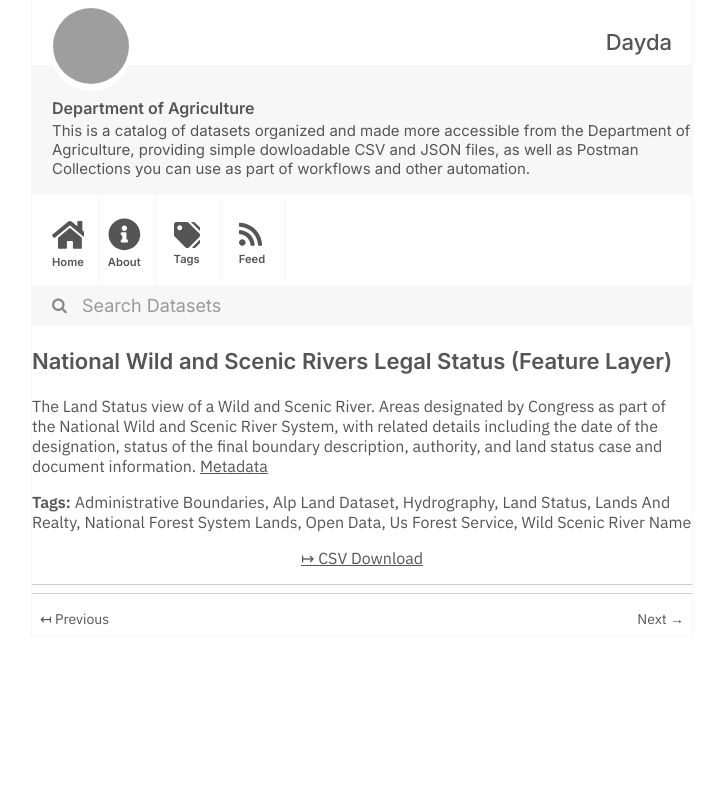
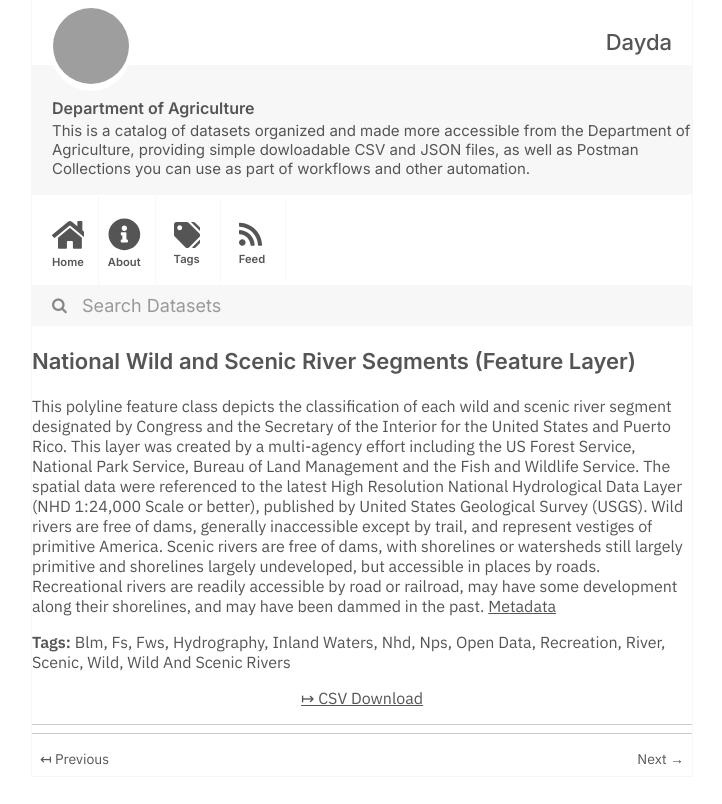
Before and after one commit to dayda-entities/department-of-agriculture, a Jekyll site: the page built from _posts/2020-12-03-national-wild-and-scenic-river.md, in a window 1280 px wide, cut to the strip 0-804 px from the top of the page. Shown: the whole strip, without its empty margins (278-1000 px from the left). Built offline with Jekyll 4.4.1, drawn with Linux system fonts in a browser that asks for light colours; grey boxes are pictures that could not be loaded.

Commit message:
Publish Data

```diff
--- a/_posts/2020-12-03-national-wild-and-scenic-river.md
+++ b/_posts/2020-12-03-national-wild-and-scenic-river.md
@@ -1,24 +1,28 @@
 ---
-title: National Wild and Scenic Rivers Legal Status (Feature Layer)
-created: '2020-12-03T20:28:42.735756'
-modified: '2021-05-14T15:28:43.740510'
+title: National Wild and Scenic River Segments (Feature Layer)
+created: '2020-12-03T20:28:41.428940'
+modified: '2021-05-14T15:28:31.812518'
 state: active
 type: dataset
 tags:
-  - Administrative Boundaries
-  - Alp Land Dataset
+  - Blm
+  - Fs
+  - Fws
   - Hydrography
-  - Land Status
-  - Lands And Realty
-  - National Forest System Lands
+  - Inland Waters
+  - Nhd
+  - Nps
   - Open Data
-  - Us Forest Service
-  - Wild Scenic River Name
+  - Recreation
+  - River
+  - Scenic
+  - Wild
+  - Wild And Scenic Rivers
 groups: []
 csv_url: >-
-  https://data-usfs.hub.arcgis.com/datasets/fc3fc4a7a68541f9a225326aed303f19_0.csv?outSR=%7B%22latestWkid%22%3A4269%2C%22wkid%22%3A4269%7D
+  https://data-usfs.hub.arcgis.com/datasets/d7a7e66ff68044e4be51fbb76ecf0d0b_1.csv?outSR=%7B%22latestWkid%22%3A4269%2C%22wkid%22%3A4269%7D
 json_url: ''
 layout: post
 
 ---
-The Land Status view of a Wild and Scenic River. Areas designated by Congress as part of the National Wild and Scenic River System, with related details including the date of the designation, status of the final boundary description, authority, and land status case and document information. <a href='https://data.fs.usda.gov/geodata/edw/edw_resources/meta/S_USA.WildScenicRiverStatus.xml' target='_blank'>Metadata</a>
+This polyline feature class depicts the classification of each wild and scenic river segment designated by Congress and the Secretary of the Interior for the United States and Puerto Rico. This layer was created by a multi-agency effort including the US Forest Service, National Park Service, Bureau of Land Management and the Fish and Wildlife Service. The spatial data were referenced to the latest High Resolution National Hydrological Data Layer (NHD 1:24,000 Scale or better), published by United States Geological Survey (USGS). Wild rivers are free of dams, generally inaccessible except by trail, and represent vestiges of primitive America. Scenic rivers are free of dams, with shorelines or watersheds still largely primitive and shorelines largely undeveloped, but accessible in places by roads. Recreational rivers are readily accessible by road or railroad, may have some development along their shorelines, and may have been dammed in the past. <a href='https://data.fs.usda.gov/geodata/edw/edw_resources/meta/S_USA.WildScenicRiverSegment_LN.xml' target='_blank'>Metadata</a>
```
